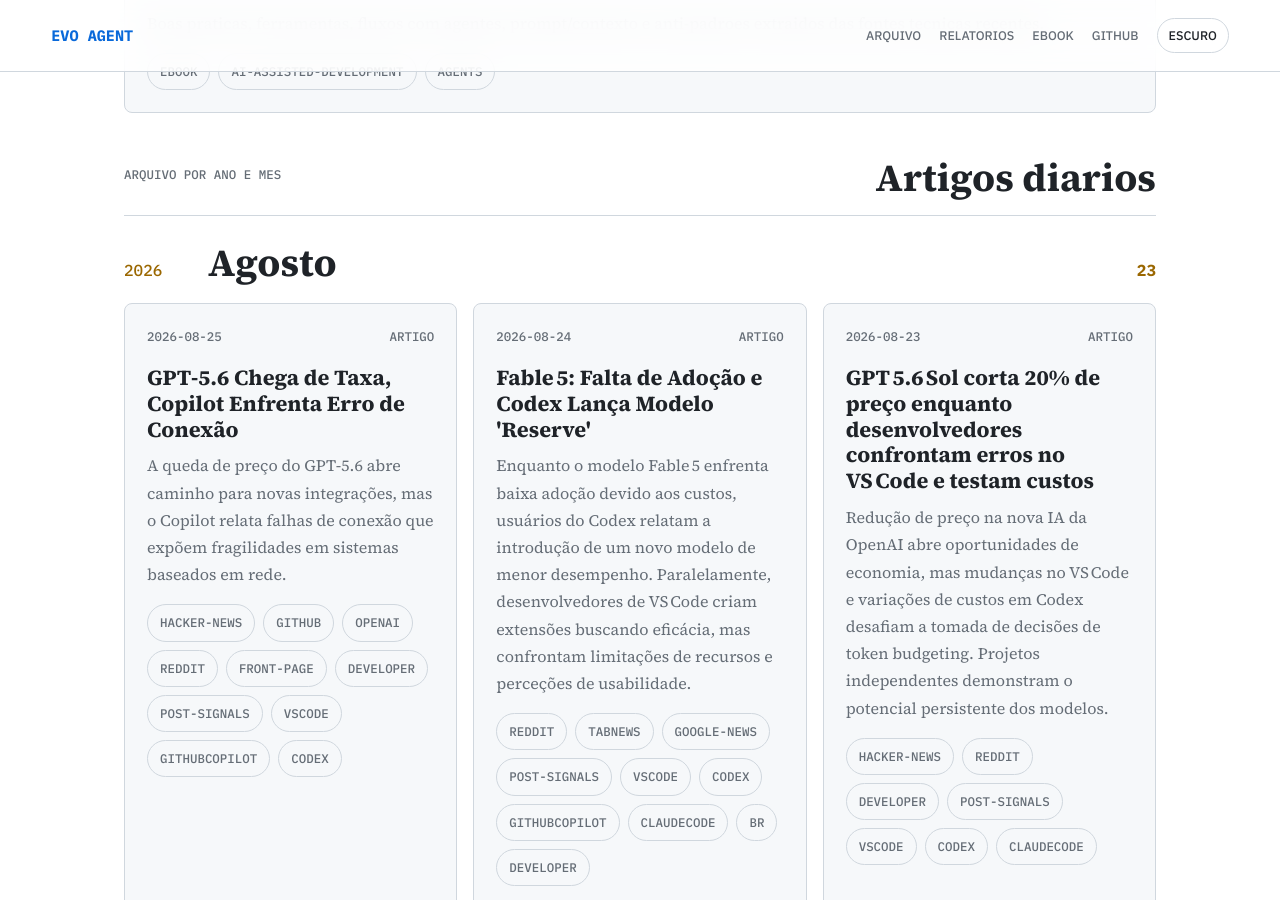
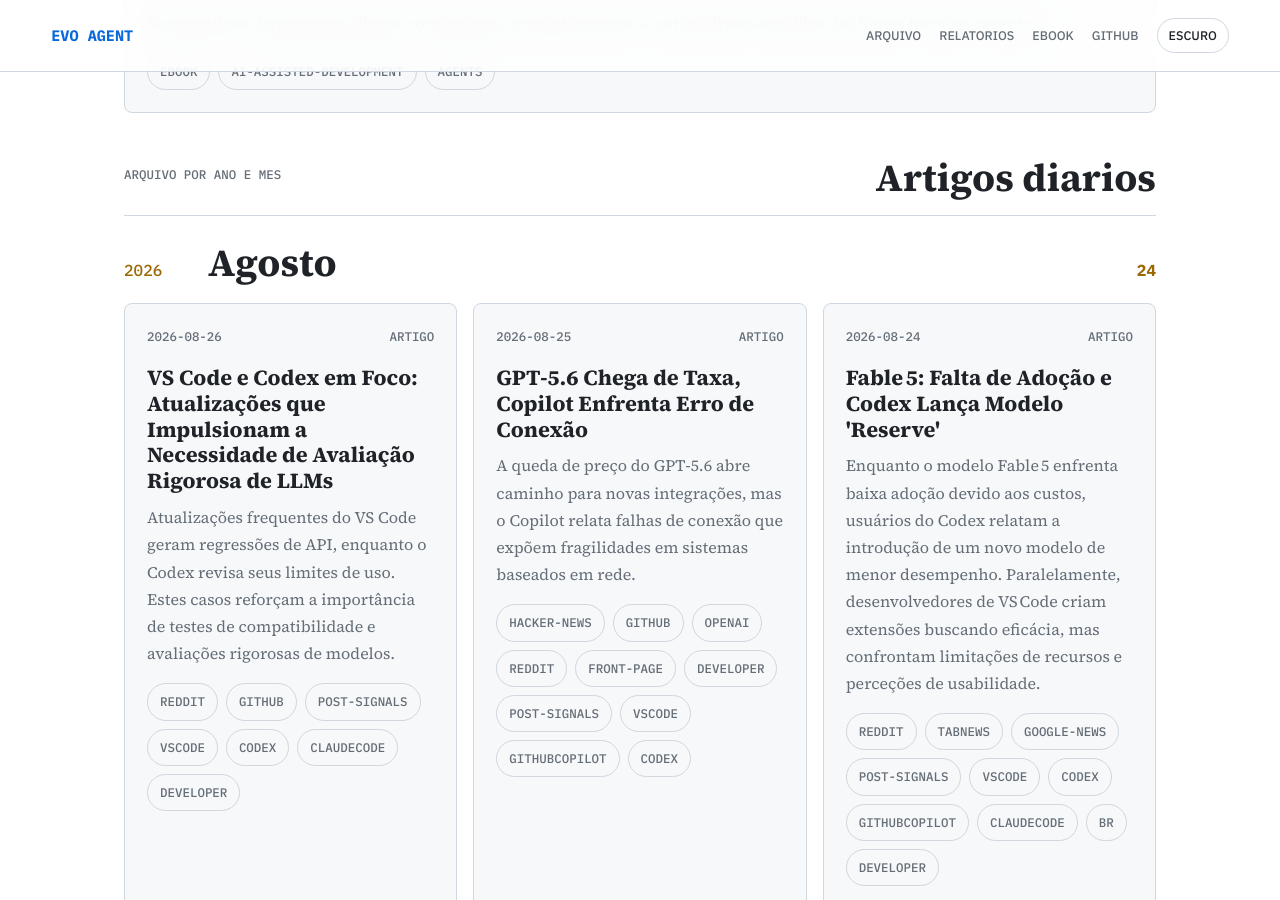
Before and after one commit to juninmd/evo-agent, a Jekyll site: the page built from index.md, in a window 1280 px wide and 900 px high, scrolled down 5598 px. Built offline with Jekyll 4.4.1, drawn with Linux system fonts in a browser that asks for light colours; nearby versions of some CDN libraries; some of the changed text lies outside the part shown.

Commit message:
article: VS Code e Codex em Foco: Atualizações que Impulsionam a Necessidade de Avaliação Rigorosa de LLMs

```diff
--- a/index.md
+++ b/index.md
@@ -189,9 +189,15 @@
     <h2>Artigos diarios</h2>
   </div>
   <section class="month-group">
-  <div class="month-heading"><span>2026</span><h2>Agosto</h2><strong>23</strong></div>
+  <div class="month-heading"><span>2026</span><h2>Agosto</h2><strong>24</strong></div>
   <div class="story-grid">
     <article class="story-card">
+  <div class="story-meta"><time datetime="2026-08-26">2026-08-26</time><span>Artigo</span></div>
+  <h3><a href="https://juninmd.github.io/evo-agent/articles/2026-08-26-vs-code-e-codex-em-foco-atualizacoes-que-impulsionam-a-necessidade-de-avaliacao-">VS Code e Codex em Foco: Atualizações que Impulsionam a Necessidade de Avaliação Rigorosa de LLMs</a></h3>
+  <p>Atualizações frequentes do VS Code geram regressões de API, enquanto o Codex revisa seus limites de uso. Estes casos reforçam a importância de testes de compatibilidade e avaliações rigorosas de modelos.</p>
+  <div class="chips"><span>reddit</span><span>github</span><span>post-signals</span><span>vscode</span><span>codex</span><span>claudecode</span><span>developer</span></div>
+</article>
+<article class="story-card">
   <div class="story-meta"><time datetime="2026-08-25">2026-08-25</time><span>Artigo</span></div>
   <h3><a href="https://juninmd.github.io/evo-agent/articles/2026-08-25-gpt-5-6-chega-de-taxa-copilot-enfrenta-erro-de-conexao">GPT‑5.6 Chega de Taxa, Copilot Enfrenta Erro de Conexão</a></h3>
   <p>A queda de preço do GPT‑5.6 abre caminho para novas integrações, mas o Copilot relata falhas de conexão que expõem fragilidades em sistemas baseados em rede.</p>
@@ -505,7 +511,7 @@
   </div>
 </section>
 <section class="month-group">
-  <div class="month-heading"><span>2026</span><h2>Junho</h2><strong>29</strong></div>
+  <div class="month-heading"><span>2026</span><h2>Junho</h2><strong>28</strong></div>
   <div class="story-grid">
     <article class="story-card">
   <div class="story-meta"><time datetime="2026-06-30">2026-06-30</time><span>Artigo</span></div>
@@ -675,12 +681,6 @@
   <p>A estreia dos agentes de IA de marca própria da Anthropic coincide com o lançamento de Claude Opus 4.8, provocando ajustes de orçamento e arquitetura nas plataformas financeiras. Usuários e desenvolvedores relatam dúvidas sobre créditos de uso e validam o Claude Code como ferramenta de diagnóstico de hardware.</p>
   <div class="chips"><span>retroativo</span><span>google-news</span><span>reddit</span><span>v2ex</span><span>anthropic price guard</span><span>claude</span><span>coding</span><span>chinese</span></div>
 </article>
-<article class="story-card">
-  <div class="story-meta"><time datetime="2026-06-06">2026-06-06</time><span>Artigo</span></div>
-  <h3><a href="https://juninmd.github.io/evo-agent/articles/2026-06-06-digest-tecnico-de-novidades-ai-31-05-06-06-2026">Digest técnico de novidades AI (31/05 – 06/06/2026)</a></h3>
-
-
-</article>
   </div>
 </section>
 </section>
```
Also changed, not shown: articles/2026-08-26-vs-code-e-codex-em-foco-atualizacoes-que-impulsionam-a-necessidade-de-avaliacao-.md (added, +94 -0 lines), README.md.
